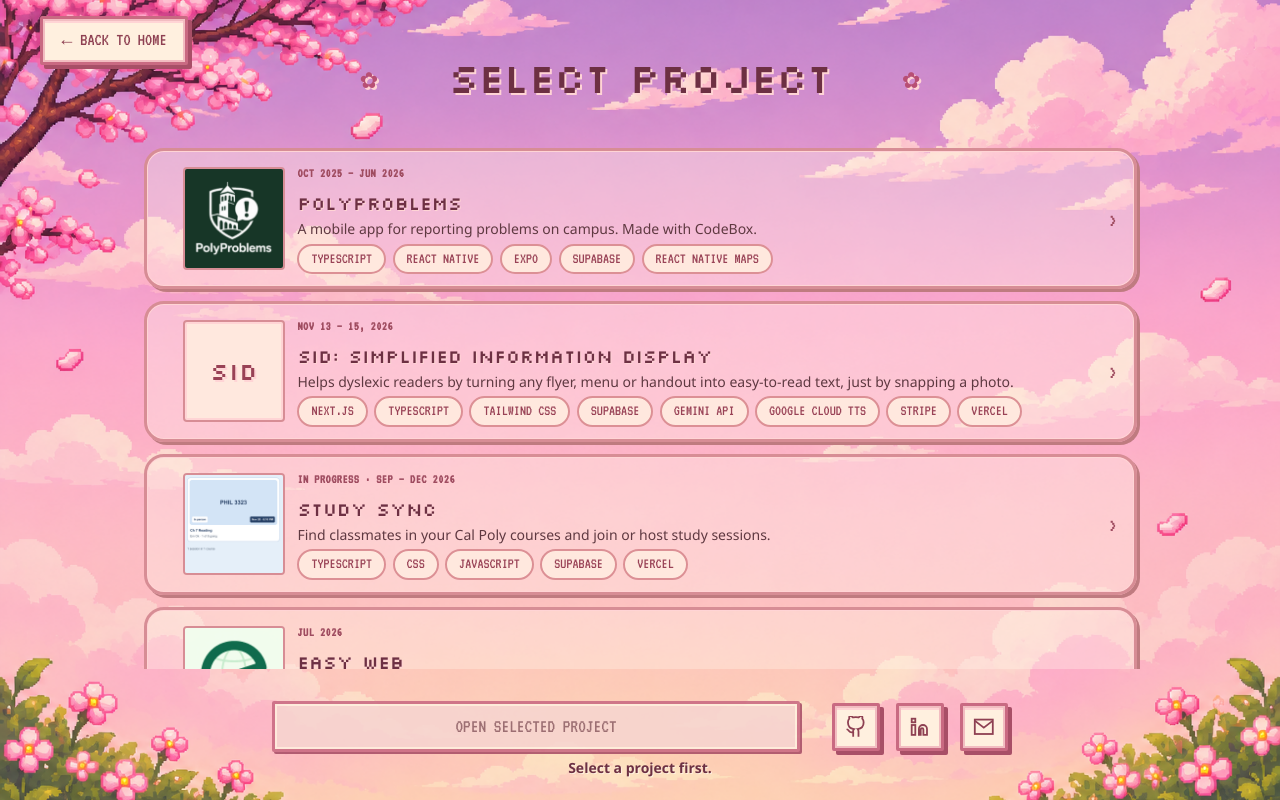
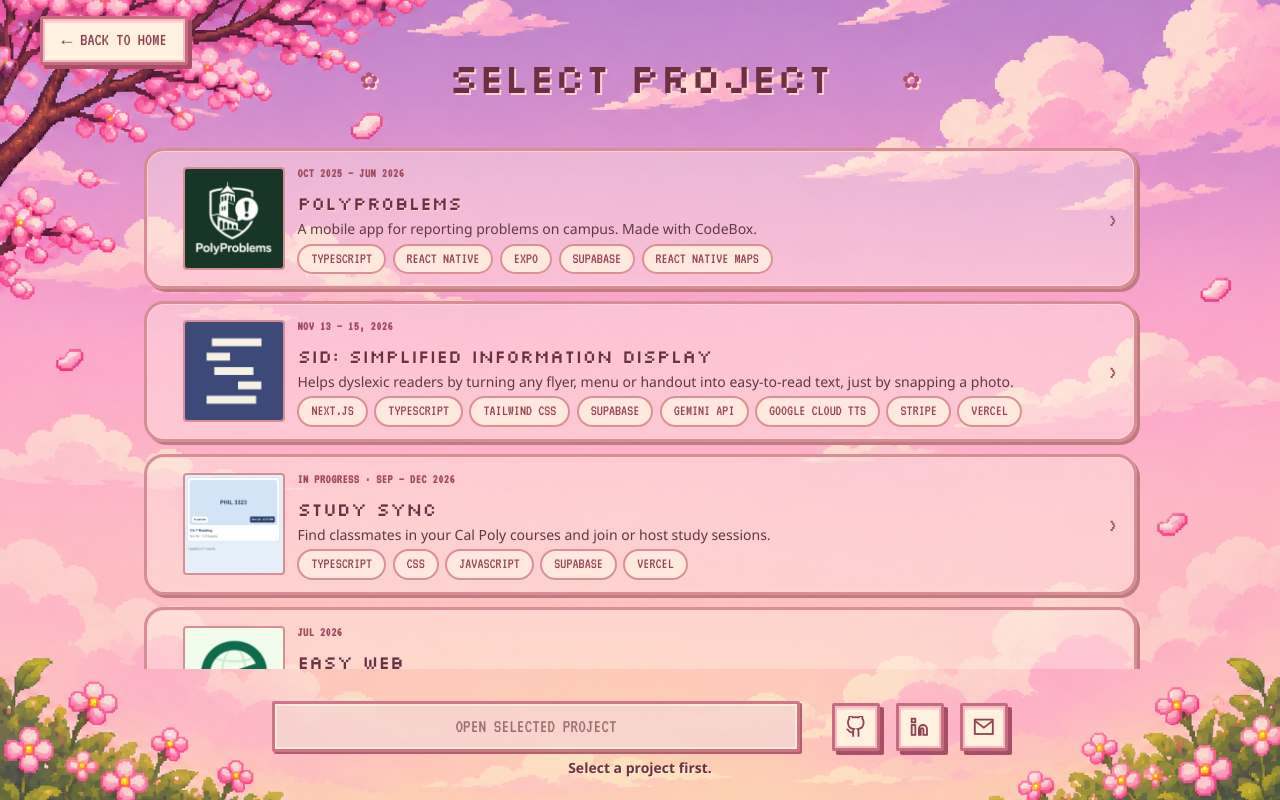
Before and after one commit to eokumoto/portfolio, a React (Vite) app: page /projects in a window 1280 px wide. Built offline with nearby package versions, Linux system fonts and the light colour scheme.

Commit message:
Use the SID logo as its thumbnail
Co-Authored-By: Claude Opus 5.5 <noreply@anthropic.com>
Claude-Session: https://claude.ai/code/session_01S7QBKQ2A1JQf48Wt6Uoeb5

```diff
--- a/src/data/projects.ts
+++ b/src/data/projects.ts
@@ -79,6 +79,7 @@ export const projects: Project[] = [
     shortDescription:
       'Helps dyslexic readers by turning any flyer, menu or handout into easy-to-read text, just by snapping a photo.',
     date: 'Nov 13 – 15, 2026',
+    thumbnail: '/images/projects/sid/thumbnail.png',
     technologies: [
       'Next.js',
       'TypeScript',
```
Also changed, not shown: public/images/projects/sid/thumbnail.png (added).
